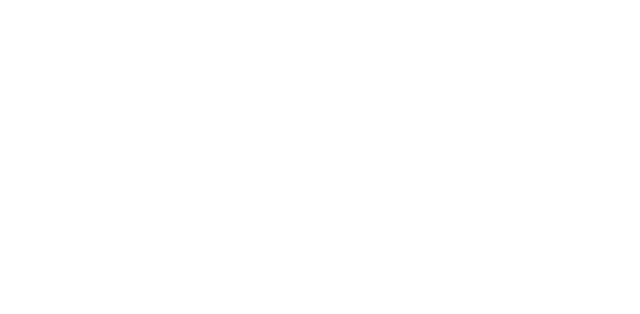
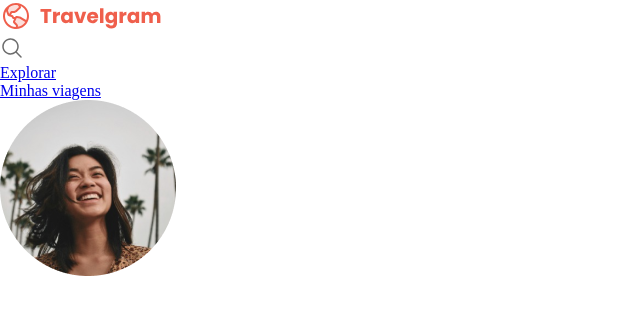
Before and after one commit to brunomaia08/travelgram-perfil_de_viagem, a plain HTML site: page index.html in a window 1280 px wide. Shown: the whole page, without its empty margins (0-640 px from the left). Drawn offline with Linux system fonts and the light colour scheme.

Commit message:
add nav html

```diff
--- a/index.html
+++ b/index.html
@@ -14,6 +14,26 @@
 
 </head>
 <body>
+  <nav>
+    <a href="#" id="logo">
+      <img src="assets/Logo.svg" alt="logomarca">
+    </a>
+    <ul id="primary-menu">
+      <li>
+        <a href="#">
+          <img src="assets/icon/MagnifyingGlass.svg" alt="ícone de lupa">
+        </a>
+      </li>
+      <li><a href="#">Explorar</a></li>
+      <li><a href="#">Minhas viagens</a></li>
+      <li>
+        <a href="#">
+        <img src="assets/Profile_pic.png" alt="imagem de Isabela Torres">
+        </a>
+      </li>
+    </ul>
+  </nav>
+  <header></header>
 
 </body>
 </html>
--- a/styles/global.css
+++ b/styles/global.css
@@ -21,7 +21,6 @@
 }
 
 body {
-  font: var(--text-lg);
   color: var(--text-color-secondary);
   background-color: var(--background-color);
 }
```
Also changed, not shown: assets/Image 01.png (deleted), assets/Image 02.png (deleted), assets/Image 04.png (deleted), assets/Image 05.png (deleted), assets/Image 06.png (deleted), assets/Image 07.png (deleted), assets/Image 08.png (deleted), assets/Image 09.png (deleted), assets/Image 10.png (deleted), assets/Image 11.png (deleted), assets/Profile_pic.png (added), assets/icon/AirplaneTilt.svg (renamed from assets/AirplaneTilt.svg), assets/icon/Image.svg (renamed from assets/Image.svg), assets/icon/MagnifyingGlass.svg (renamed from assets/MagnifyingGlass.svg), 2 more files, 13 other files.
